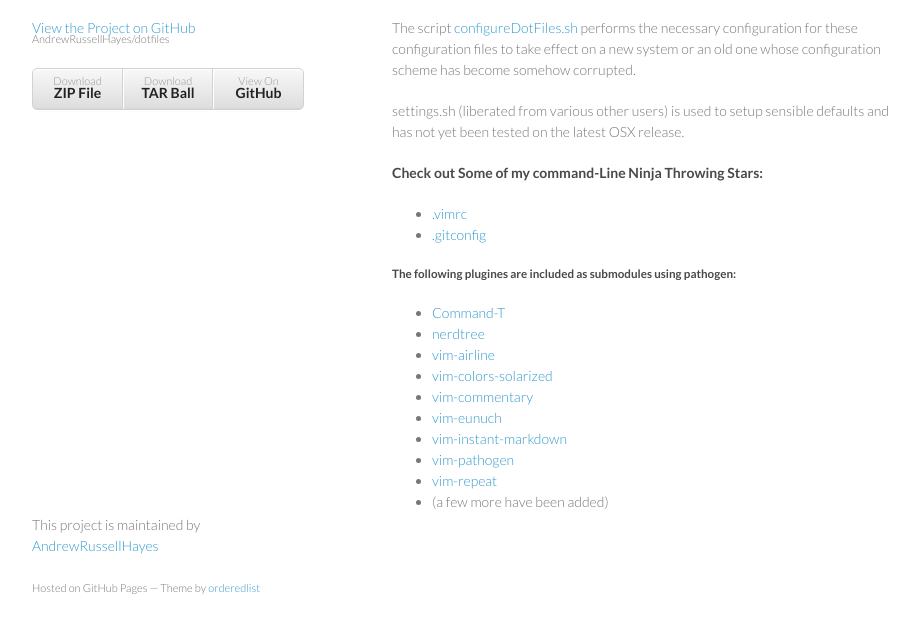
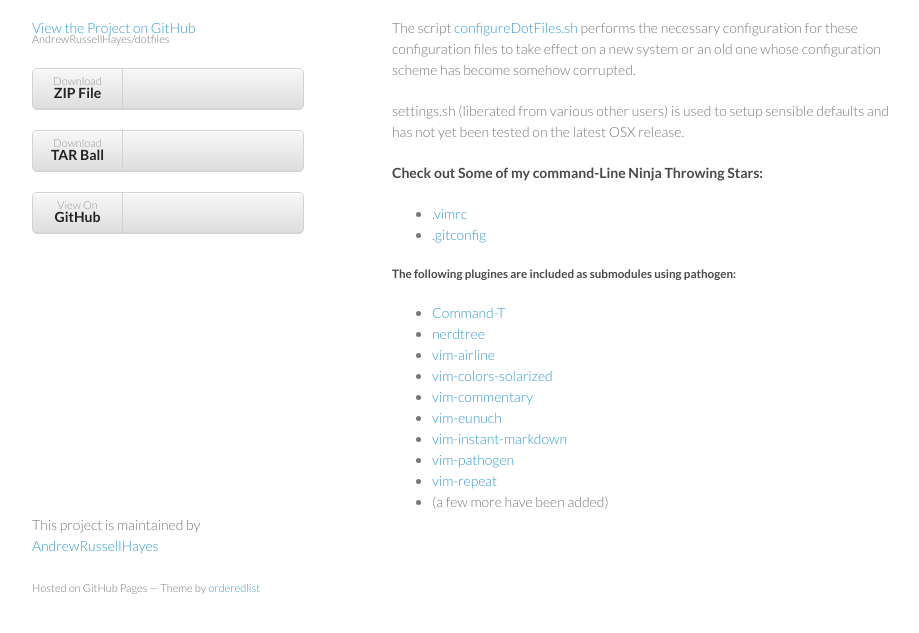
Before and after one commit to gitter-badger/dotfiles-11, a plain HTML site: page index.html in a window 1280 px wide. Shown: the part 133-766 px from the top of the page, without its empty margins (178-1097 px from the left). Drawn offline with Linux system fonts and the light colour scheme.

Commit message:
Update index.html

```diff
--- a/index.html
+++ b/index.html
@@ -23,7 +23,9 @@
 
         <ul>
           <li><a href="https://github.com/AndrewRussellHayes/dotfiles/zipball/master">Download <strong>ZIP File</strong></a></li>
+        </ul><ul>
           <li><a href="https://github.com/AndrewRussellHayes/dotfiles/tarball/master">Download <strong>TAR Ball</strong></a></li>
+        </ul><ul>
           <li><a href="https://github.com/AndrewRussellHayes/dotfiles">View On <strong>GitHub</strong></a></li>
         </ul>
       </header>
```
